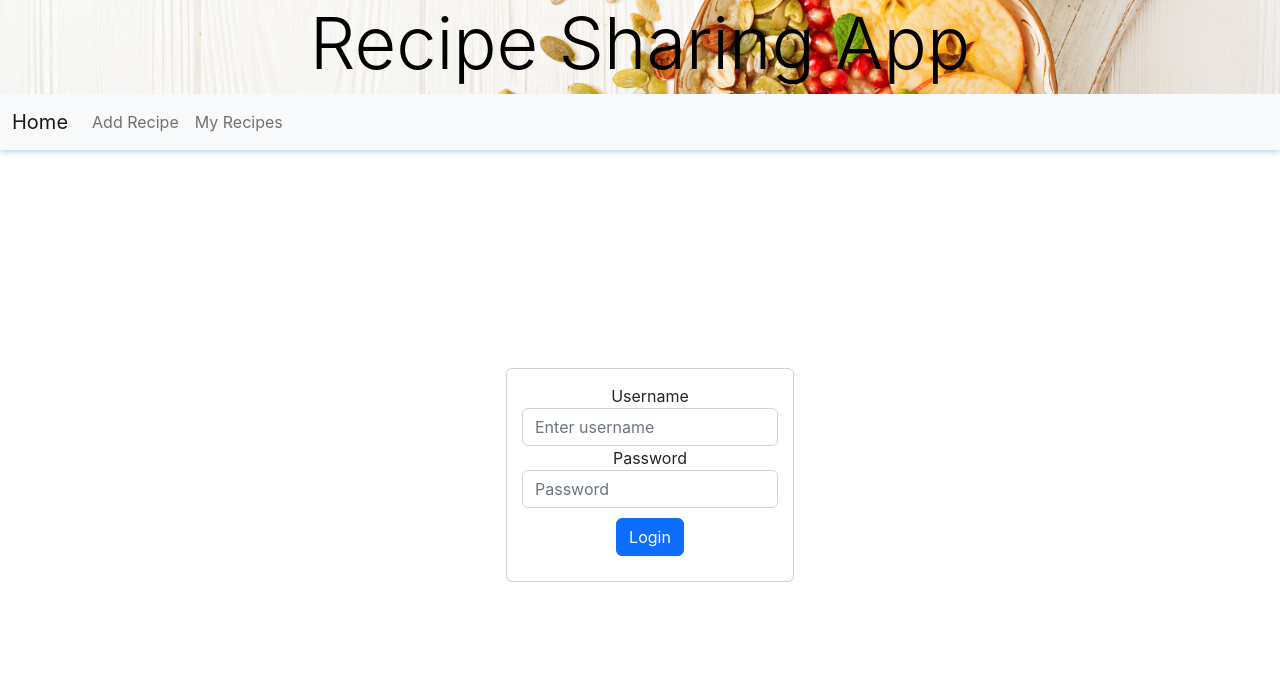
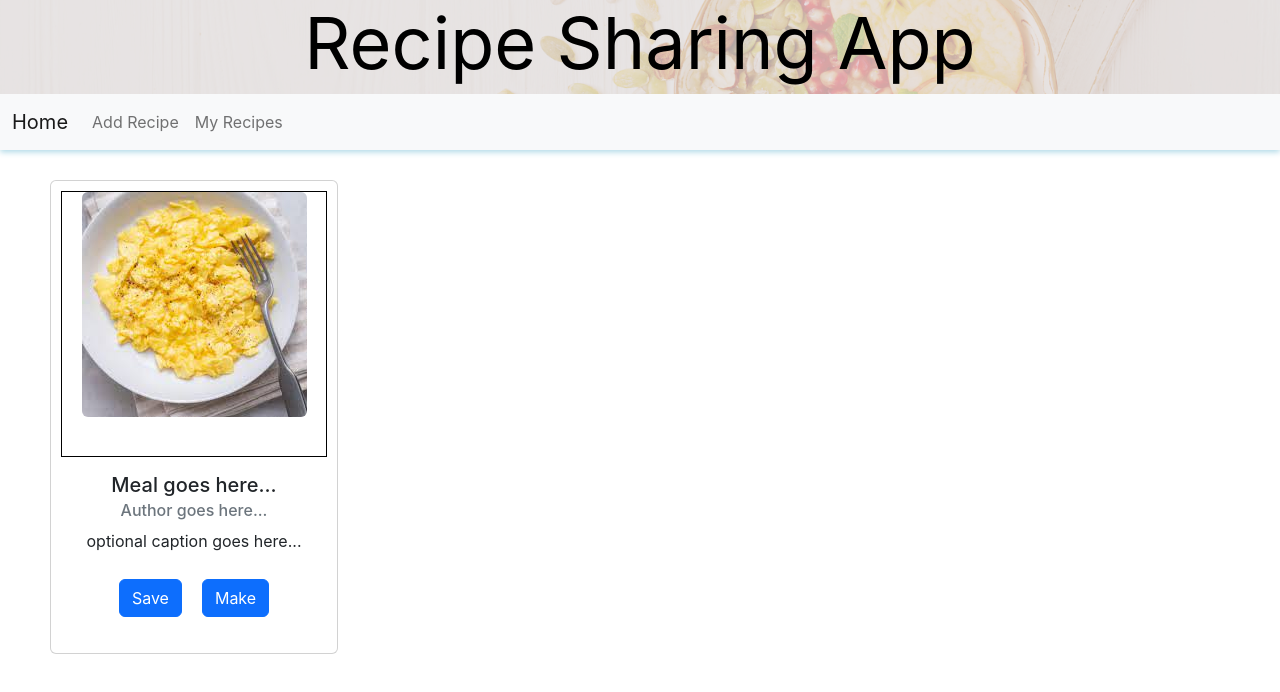
Before and after one commit to jeje1197/Recipe-Sharing-App, a React (Create React App) app in the folder recipe-front-end/: page / in a window 1280 px wide. Shown: the top 692 px of the page. Built offline with nearby package versions, Linux system fonts and the light colour scheme.

Commit message:
Styling changes to header, login and Card components

```diff
--- a/recipe-front-end/src/App.js
+++ b/recipe-front-end/src/App.js
@@ -7,7 +7,7 @@ import AddRecipes from './components/AddRecipes';
 import MyRecipes from './components/MyRecipes';
 
 function App() {
-  let loggedIn = false
+  let loggedIn = true
 
   return (
     <div className="App">
--- a/recipe-front-end/src/components/Card.js
+++ b/recipe-front-end/src/components/Card.js
@@ -8,8 +8,8 @@ function Card(props) {
     return (
         <div className="card" style={{width: "18rem"}}>
 
-            <div className="cardImgDiv">
-                <img className="cardImg"src={props.image} alt="Recipe Visual"/>
+            <div className="cardImgDiv ">
+                <img className="cardImg rounded mx-auto d-block"src={props.image} alt="Recipe Visual"/>
             </div>
 
             <div className="card-body">
--- a/recipe-front-end/src/components/Header.css
+++ b/recipe-front-end/src/components/Header.css
@@ -1,15 +1,29 @@
 .recipe-app-header {
-    background-color: #fff;
+    background-color: rgb(211, 205, 205);
     background-image: url("../images/foodbanner2.png");
     background-repeat: no-repeat;
     background-position: center;
     background-size: cover;
-    background-blend-mode: darken;
+    background-blend-mode: soft-light;
 
     box-shadow: 0 0.125rem 0.375rem lightblue;
 }
 
-h1 {
+.recipe-app-header-text {
     color:black;
-    font-weight: bolder;
+    font-weight: 400;
+    vertical-align: middle;
 }
+
+.recipe-app-navbar {
+    color:black;
+
+}
+
+.recipe-app-navbar-text1 {
+
+}
+
+.recipe-app-navbar-text2 {
+
+}
--- a/recipe-front-end/src/components/Header.js
+++ b/recipe-front-end/src/components/Header.js
@@ -5,12 +5,12 @@ import './Header.css'
 const Header = () => {
     return (
         <div className="recipe-app-header">
-            <h1 className="display-2">Recipe Sharing App</h1>
+            <h1 className="display-2 recipe-app-header-text">Recipe Sharing App</h1>
 
-            <nav className="navbar navbar-expand-lg bg-light">
+            <nav className="navbar navbar-expand-lg bg-light recipe-app-navbar">
                 <div className="container-fluid">
 
-                    <Link className="navbar-brand" to="/">Home</Link>
+                    <Link className="navbar-brand recipe-app-navbar-text1" to="/">Home</Link>
 
                     <button className="navbar-toggler" type="button" data-bs-toggle="collapse" data-bs-target="#navbarNavAltMarkup" aria-controls="navbarNavAltMarkup" aria-expanded="false" aria-label="Toggle navigation">
                         <span className="navbar-toggler-icon"></span>
@@ -18,9 +18,9 @@ const Header = () => {
 
                     <div className="collapse navbar-collapse" id="navbarNavAltMarkup">
                     <div className="navbar-nav">
-                        <Link className="nav-link" to="/add">Add Recipe</Link>
+                        <Link className="nav-link recipe-app-navbar-text2" to="/add">Add Recipe</Link>
 
-                        <Link className="nav-link" to="/myrecipes">My Recipes</Link>
+                        <Link className="nav-link recipe-app-navbar-text2" to="/myrecipes">My Recipes</Link>
                     </div>
                     </div>
                 </div>
--- a/recipe-front-end/src/components/Login.css
+++ b/recipe-front-end/src/components/Login.css
@@ -1,7 +1,20 @@
-.recipe-login-div {
+.login-div {
     height: 80%;
     display: flex;
     flex-direction: column;
     align-items: center;
     justify-content: center;
 }
+
+.login-card {
+    width: 25rem;
+    height: 25rem;
+    padding: 20px;
+    background: -webkit-linear-gradient(top,#7579ff,#5c346d);
+    border-radius: 10px;
+}
+
+.login-header {
+    font-size: xx-large;
+    color: #fff;
+}
--- a/recipe-front-end/src/components/Login.js
+++ b/recipe-front-end/src/components/Login.js
@@ -8,12 +8,11 @@ function Login() {
     }
 
     return (
-        <div className="recipe-login-div">
-            <div className="card" style={{
-                width: "18rem",
-                padding: "15px",
-                }}>
+        <div className="login-div">
+            <div className="card login-card">
                 <form>
+                    <h5 className="card-title login-header">Sign In</h5>
+
                     <div className="form-group">
                         <label htmlFor="inputUsername">Username</label>
                         <input type="text" className="form-control" id="inputUsername" aria-describedby="emailHelp" placeholder="Enter username"/>
```
Also changed, not shown: recipe-front-end/src/images/pasta.jpg (added).
